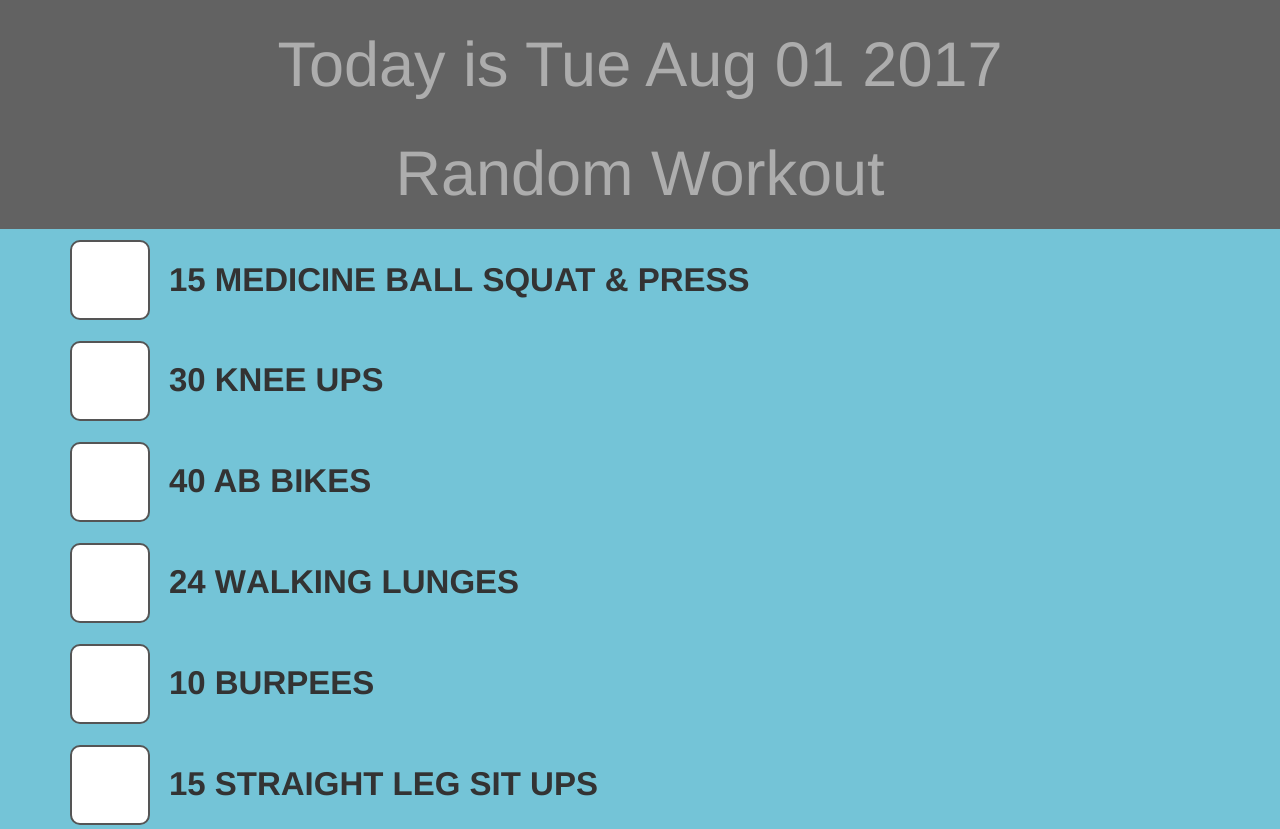
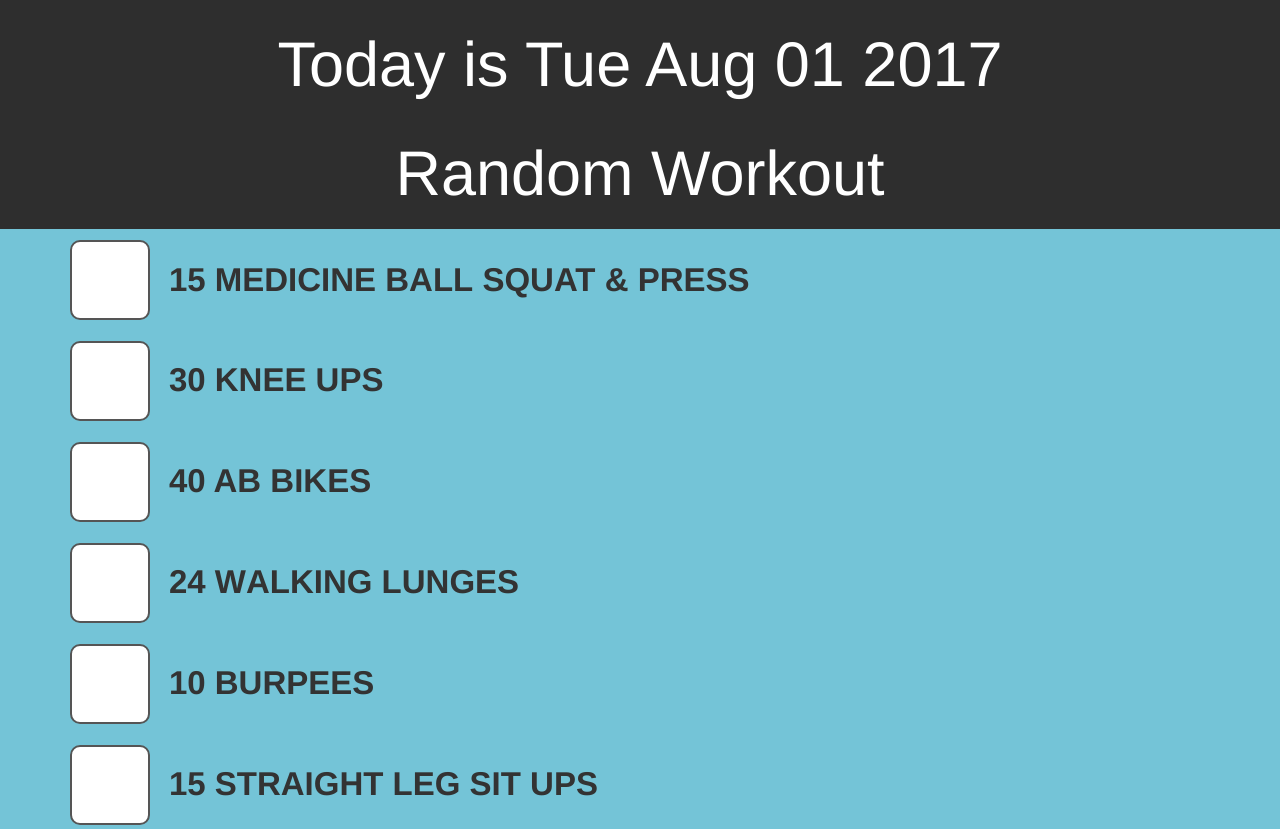
Before and after one commit to annatursi/workout-schedule, a plain HTML site: page index.html in a window 1280 px wide. Shown: the top 829 px of the page. Drawn offline with nearby package versions, Linux system fonts and the light colour scheme.

Commit message:
Update index.css

```diff
--- a/index.css
+++ b/index.css
@@ -9,9 +9,9 @@ body{
     background: white !important;
 }
 .header{
-    background: rgba(46, 46, 46, .75);
+    background: rgba(46, 46, 46, 1);
     text-align: center !important;
-    color: rgba(173, 173, 173, 1) !important;
+    color: white !important;
 }
 .monday{
     background: rgba(211, 187, 221, .6)
@@ -20,7 +20,7 @@ body{
     background: #C6EFC6;
 }
 .wednesday{
-    background: rgba(252, 132, 138, .6);
+    background: rgba(252, 132, 138, .7);
 }
 .friday{
     background: rgba(24, 157, 188, .6);
```
